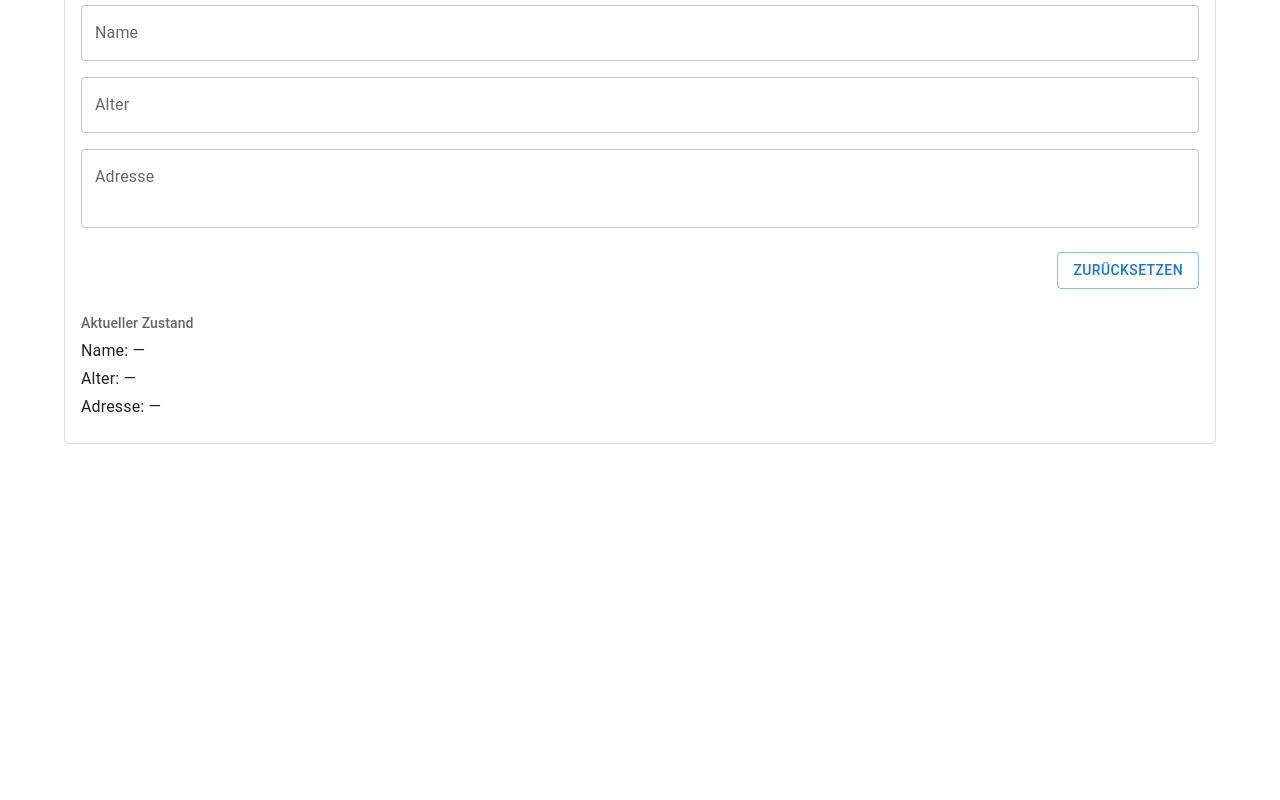
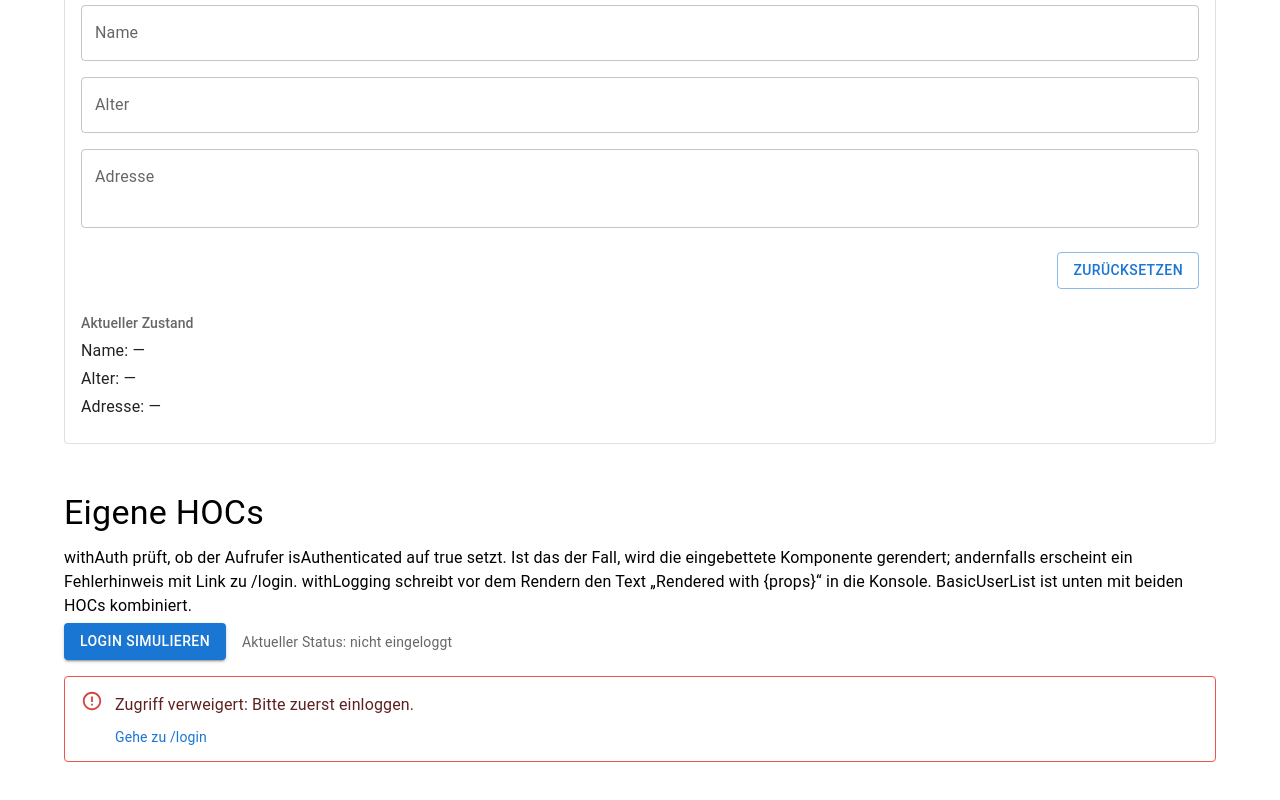
Before and after one commit to Willianfonseca7/Aufgabe, a React (Vite) app: page / in a window 1280 px wide. Shown: the part 524-1324 px from the top of the page. Before the commit the page ends 1024 px from the top, so only its background shows below. Built offline with nearby package versions, Linux system fonts and the light colour scheme.

Commit message:
Füge Auth- und Logging-HOC mit Beispiel-Userliste hinzu

```diff
--- a/src/App.jsx
+++ b/src/App.jsx
@@ -1,13 +1,30 @@
 import React from 'react'
+import Box from '@mui/material/Box'
+import Button from '@mui/material/Button'
 import Container from '@mui/material/Container'
 import Typography from '@mui/material/Typography'
 import Stack from '@mui/material/Stack'
+import BasicUserList from './components/BasicUserList.jsx'
 import CounterReducer from './components/CounterReducer.jsx'
 import PersonReducer from './components/PersonReducer.jsx'
+import withAuth from './hocs/withAuth.jsx'
+import withLogging from './hocs/withLogging.jsx'
+
+const users = [
+  { id: 1, name: 'Ada Lovelace', email: 'ada@example.com' },
+  { id: 2, name: 'Alan Turing', email: 'alan@example.com' },
+  { id: 3, name: 'Grace Hopper', email: 'grace@example.com' },
+]
+
+const ProtectedLoggedUserList = withLogging(withAuth(BasicUserList))
 
 function App() {
+  const [isAuthenticated, setIsAuthenticated] = React.useState(false)
+
   return (
     <Container sx={{ py: 6 }}>
+      <Stack spacing={6}>
+        <Box>
           <Typography variant="h4" component="h1" gutterBottom>
             Praktische Übung: useReducer
           </Typography>
@@ -18,6 +35,31 @@ function App() {
             <CounterReducer />
             <PersonReducer />
           </Stack>
+        </Box>
+
+        <Box>
+          <Typography variant="h4" component="h2" gutterBottom>
+            Eigene HOCs
+          </Typography>
+          <Typography variant="body1" gutterBottom>
+            withAuth prüft, ob der Aufrufer isAuthenticated auf true setzt. Ist das der Fall,
+            wird die eingebettete Komponente gerendert; andernfalls erscheint ein Fehlerhinweis
+            mit Link zu /login. withLogging schreibt vor dem Rendern den Text „Rendered with
+            &#123;props&#125;“ in die Konsole. BasicUserList ist unten mit beiden HOCs kombiniert.
+          </Typography>
+
+          <Stack direction="row" spacing={2} alignItems="center" sx={{ mb: 2 }}>
+            <Button variant="contained" onClick={() => setIsAuthenticated((prev) => !prev)}>
+              {isAuthenticated ? 'Logout simulieren' : 'Login simulieren'}
+            </Button>
+            <Typography variant="body2" color="text.secondary">
+              Aktueller Status: {isAuthenticated ? 'eingeloggt' : 'nicht eingeloggt'}
+            </Typography>
+          </Stack>
+
+          <ProtectedLoggedUserList isAuthenticated={isAuthenticated} users={users} />
+        </Box>
+      </Stack>
     </Container>
   )
 }
--- /dev/null
+++ b/src/components/BasicUserList.jsx
@@ -0,0 +1,30 @@
+import React from 'react'
+import Card from '@mui/material/Card'
+import CardContent from '@mui/material/CardContent'
+import Divider from '@mui/material/Divider'
+import List from '@mui/material/List'
+import ListItem from '@mui/material/ListItem'
+import ListItemText from '@mui/material/ListItemText'
+import Typography from '@mui/material/Typography'
+
+function BasicUserList({ users }) {
+  return (
+    <Card variant="outlined">
+      <CardContent>
+        <Typography variant="h6" component="h2" gutterBottom>
+          BasicUserList
+        </Typography>
+        <Divider sx={{ mb: 1.5 }} />
+        <List dense>
+          {users.map((user) => (
+            <ListItem key={user.id} disablePadding>
+              <ListItemText primary={user.name} secondary={user.email} />
+            </ListItem>
+          ))}
+        </List>
+      </CardContent>
+    </Card>
+  )
+}
+
+export default BasicUserList
--- /dev/null
+++ b/src/hocs/withAuth.jsx
@@ -0,0 +1,34 @@
+import React from 'react'
+import Alert from '@mui/material/Alert'
+import Link from '@mui/material/Link'
+import Stack from '@mui/material/Stack'
+import Typography from '@mui/material/Typography'
+
+function withAuth(WrappedComponent) {
+  function ComponentWithAuth(props) {
+    const { isAuthenticated, ...rest } = props
+
+    if (isAuthenticated) {
+      return <WrappedComponent {...rest} />
+    }
+
+    return (
+      <Alert severity="error" variant="outlined">
+        <Stack spacing={1}>
+          <Typography variant="subtitle1" component="p">
+            Zugriff verweigert: Bitte zuerst einloggen.
+          </Typography>
+          <Link href="/login" underline="hover">
+            Gehe zu /login
+          </Link>
+        </Stack>
+      </Alert>
+    )
+  }
+
+  ComponentWithAuth.displayName = `withAuth(${WrappedComponent.displayName || WrappedComponent.name || 'Component'})`
+
+  return ComponentWithAuth
+}
+
+export default withAuth
--- /dev/null
+++ b/src/hocs/withLogging.jsx
@@ -0,0 +1,14 @@
+import React from 'react'
+
+function withLogging(WrappedComponent) {
+  function ComponentWithLogging(props) {
+    console.log(`Rendered with ${JSON.stringify(props)}`)
+    return <WrappedComponent {...props} />
+  }
+
+  ComponentWithLogging.displayName = `withLogging(${WrappedComponent.displayName || WrappedComponent.name || 'Component'})`
+
+  return ComponentWithLogging
+}
+
+export default withLogging
```
Lines whose indentation alone changed are shown as unchanged.
